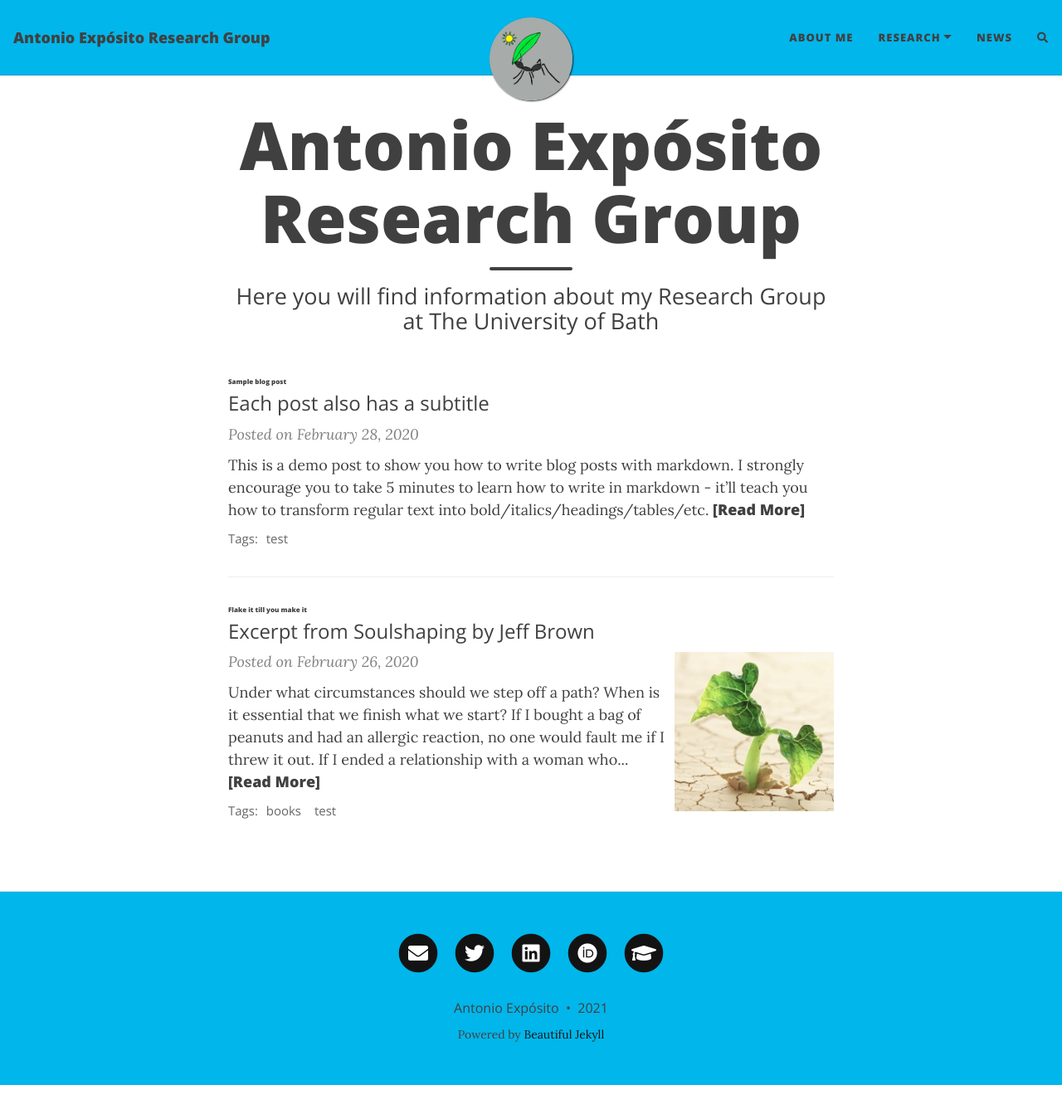
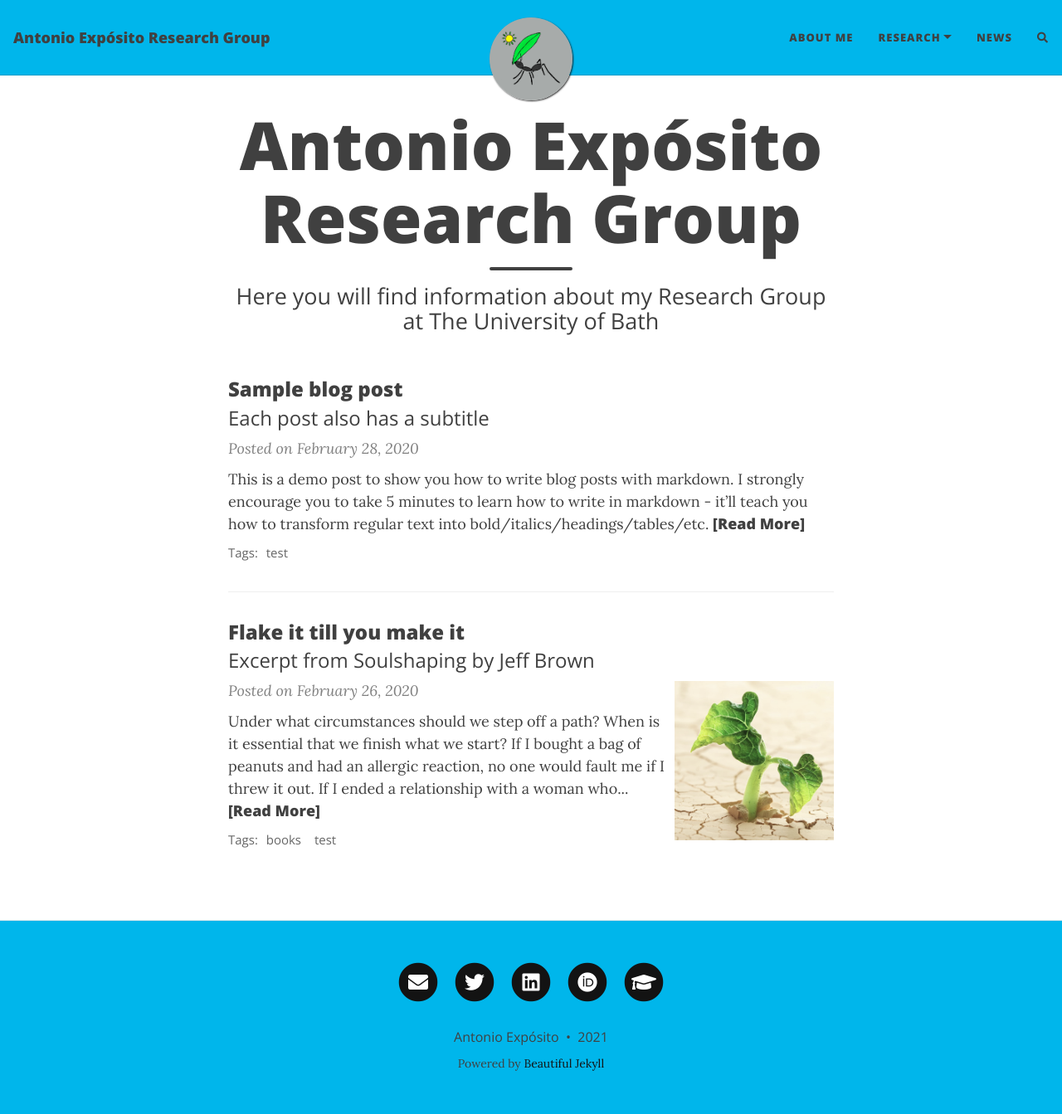
Before and after one commit to AntonioJExposito/AntonioJExposito.github.io, a Jekyll site: the page built from index.html, in a window 1280 px wide and 1343 px high. Shown: the whole window at 83% size. Built offline with Jekyll 4.4.1, drawn with Linux system fonts in a browser that asks for light colours; nearby versions of some CDN libraries; the list of posts is cut into pages by our own code; comment, search, counter and statistics services are not loaded.

Commit message:
Update beautifuljekyll.css

```diff
--- a/assets/css/beautifuljekyll.css
+++ b/assets/css/beautifuljekyll.css
@@ -539,7 +539,7 @@ footer .footer-custom-content {
 
 @media (min-width: 768px) {
   .post-preview .post-title {
-    font-size: 0.5rem;
+    font-size: 1.5rem;
   }
 }
 
```
